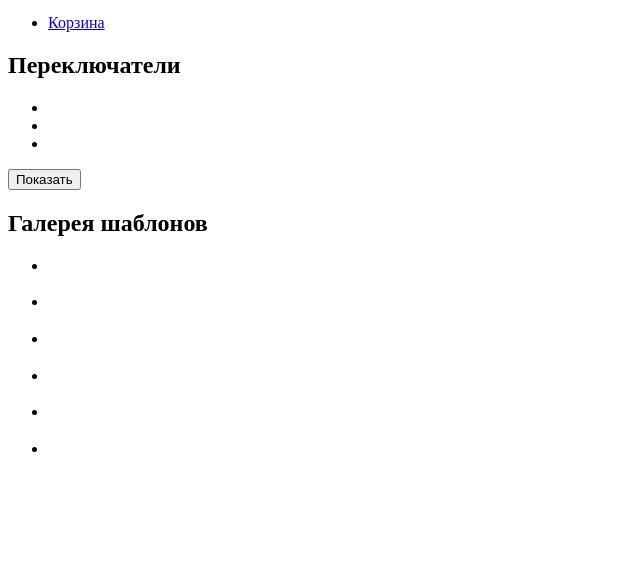
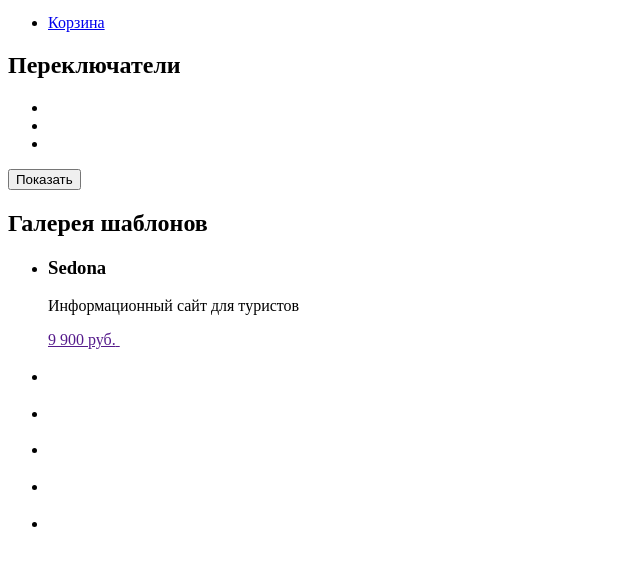
Before and after one commit to tegulari/917341-nerds-24, a plain HTML site: page catalog.html in a window 1280 px wide. Shown: the part 188-754 px from the top of the page, without its empty margins (0-640 px from the left). Drawn offline with Linux system fonts and the light colour scheme.

Commit message:
вписана инфа про седону в пункт списка шаблонов

```diff
--- a/catalog.html
+++ b/catalog.html
@@ -35,7 +35,16 @@
         <section class="templates">
             <h2 class="visually-hidden">Галерея шаблонов</h2>
             <ul class="templates-list">
-                <li class="template-item"><h3></h3><p></p><a href="" class="button"></a><a href=""><img src="" alt="" width="" height=""></a></li>
+                <li class="template-item">
+                    <h3>Sedona</h3>
+                    <p>Информационный сайт для туристов</p>
+                    <a href="" class="button">
+                        <span>9 900 руб.</span>
+                    </a>
+                    <a href="">
+                        <img src="" alt="" width="" height="">
+                    </a>
+                </li>
                 <li class="template-item"><h3></h3><p></p><a href="" class="button"></a><a href=""><img src="" alt="" width="" height=""></a></li>
                 <li class="template-item"><h3></h3><p></p><a href="" class="button"></a><a href=""><img src="" alt="" width="" height=""></a></li>
                 <li class="template-item"><h3></h3><p></p><a href="" class="button"></a><a href=""><img src="" alt="" width="" height=""></a></li>
@@ -43,6 +52,11 @@
                 <li class="template-item"><h3></h3><p></p><a href="" class="button"></a><a href=""><img src="" alt="" width="" height=""></a></li>
             </ul>
         </section>
+        <!-- Здесь будет пагинация -->
     </main>
+    <footer>
+        <!-- Здесь будет карта -->
+
+    </footer>
   </body>
 </html>
```
